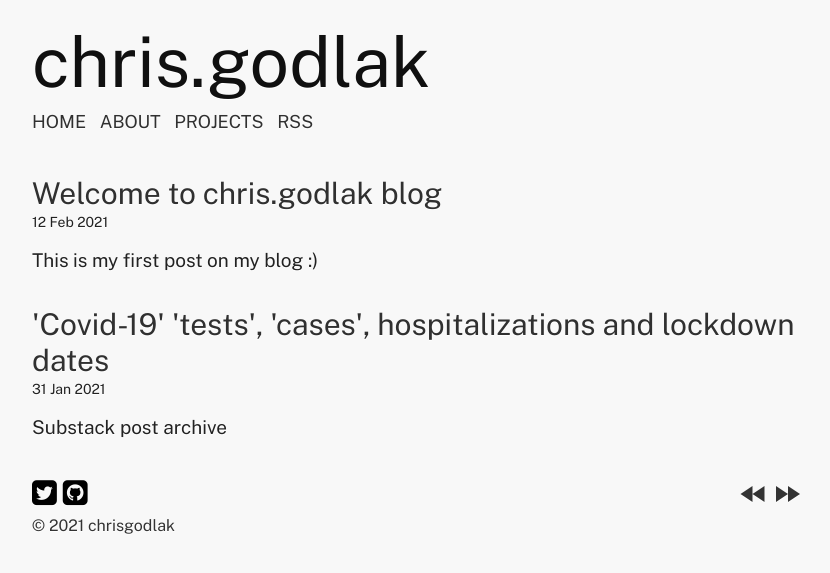
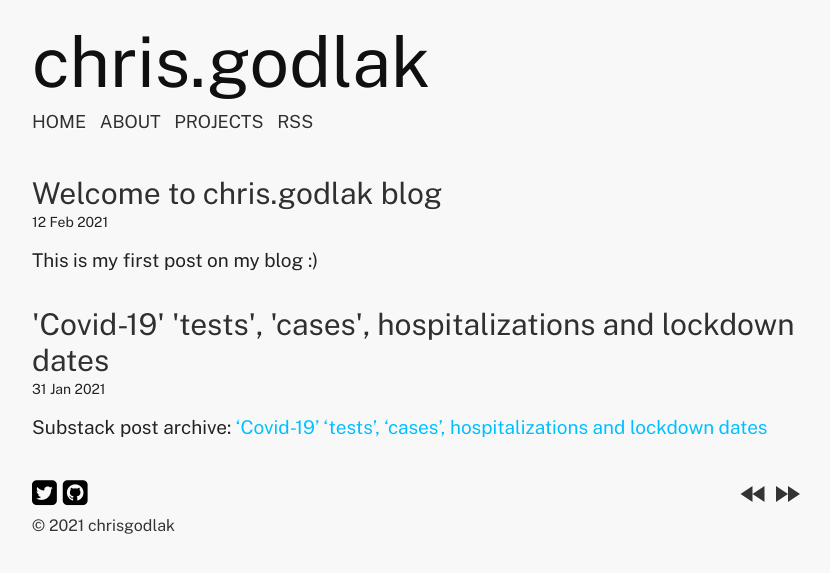
Before and after one commit to chrisgodlak/chrisgodlak.github.io, a Jekyll site: the page built from index.html, in a window 1280 px wide. Shown: the top 573 px of the page, without its empty margins (224-1054 px from the left). Built offline with Jekyll 4.4.1, drawn with Linux system fonts in a browser that asks for light colours; the list of posts is cut into pages by our own code.

Commit message:
Update 2021-01-31-covid-19-tests-cases-hospitalizations.md

```diff
--- a/_posts/2021-01-31-covid-19-tests-cases-hospitalizations.md
+++ b/_posts/2021-01-31-covid-19-tests-cases-hospitalizations.md
@@ -7,6 +7,4 @@ tags:
 comments: true
 ---
 
-Substack post archive
-
-[link](https://godlak.substack.com/p/covid-19-tests-cases-hospitalizations)
+Substack post archive: ['Covid-19' 'tests', 'cases', hospitalizations and lockdown dates](https://godlak.substack.com/p/covid-19-tests-cases-hospitalizations)
```
